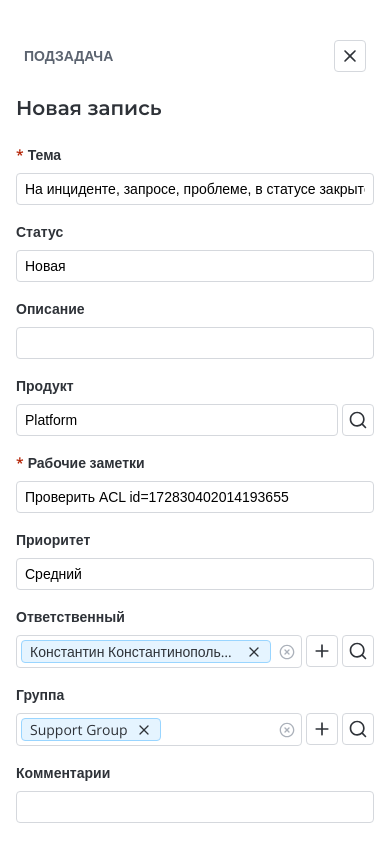
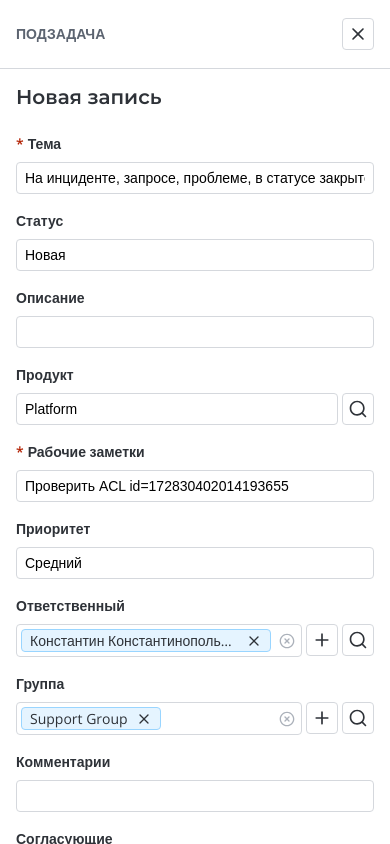
Before and after one commit to AnnaHelvetii/simple-one, a React (Create React App) app: page / in a window 390 px wide. Shown: the top 844 px of the page. Built offline with nearby package versions, Linux system fonts and the light colour scheme.

Commit message:
Modal mobile size fix

```diff
--- a/src/components/Content/ContentBody/ContentBody.jsx
+++ b/src/components/Content/ContentBody/ContentBody.jsx
@@ -5,7 +5,7 @@ import InputWithBadges from './../InputWithBadges/InputWithBadges';
 import search from './../../../img/search.svg';
 import calendar from './../../../img/calendar.svg';
 
-const Content = ({ mainTitle }) => {
+const Content = ({ mainTitle, style }) => {
 	const responsibleBadges = ['Константин Константинопольский'];
     const groupBadges = ['Support Group'];
     const approversBadges =
@@ -17,7 +17,7 @@ const Content = ({ mainTitle }) => {
 
 	return (
 		<>
-			<div className={styles.content__main}>
+			<div className={styles.content__main} style={style}>
 				<p className={styles.main__title}>
 					{mainTitle}
 				</p>
--- a/src/components/Modal/Modal.jsx
+++ b/src/components/Modal/Modal.jsx
@@ -21,7 +21,11 @@ const Modal = () => {
 						<BigButton text="Сохранить и выйти" />
 					</div>
 					</div>
-				<ContentBody mainTitle="Новая запись" />
+				<ContentBody mainTitle="Новая запись" style={{ padding: 16 }} />
+				<div className={styles.modal__buttons}>
+					<BigButton text="Сохранить" variant="blue" />
+					<BigButton text="Сохранить и выйти" />
+				</div>
 			</div>
 		</>
 	);
--- a/src/components/Modal/Modal.module.scss
+++ b/src/components/Modal/Modal.module.scss
@@ -17,25 +17,15 @@
 	max-height: calc(100vh - 32px);
 
     @media (max-width: 767px) {
+		padding: 0;
         top: 0;
         left: 0;
         transform: none;
 		max-height: 100vh;
         border-radius: 0;
     }
-}
 
-.modalOverlay {
-	@include background-shadow-overlay;
-    position: fixed;
-    top: 0;
-    left: 0;
-    right: 0;
-    bottom: 0;
-    z-index: 999;
-}
-
-.modal__header {
+	.modal__header {
 		@include flex-row-space-between;
 		padding: 24px 8px;
 
@@ -88,4 +78,31 @@
 				display: none;
 			}
 		}
+
+		@media (max-width: 767px) {
+			padding: 18px 16px;
+			border-bottom: $border;
+		}
 	}
+
+	.modal__buttons {
+		display: none;
+
+		@media (max-width: 767px) {
+			display: flex;
+			flex-direction: column;
+			padding: 0 16px 16px 16px;
+			gap: 16px;
+		}
+	}
+}
+
+.modalOverlay {
+	@include background-shadow-overlay;
+    position: fixed;
+    top: 0;
+    left: 0;
+    right: 0;
+    bottom: 0;
+    z-index: 999;
+}
```
Lines whose indentation alone changed are shown as unchanged.
